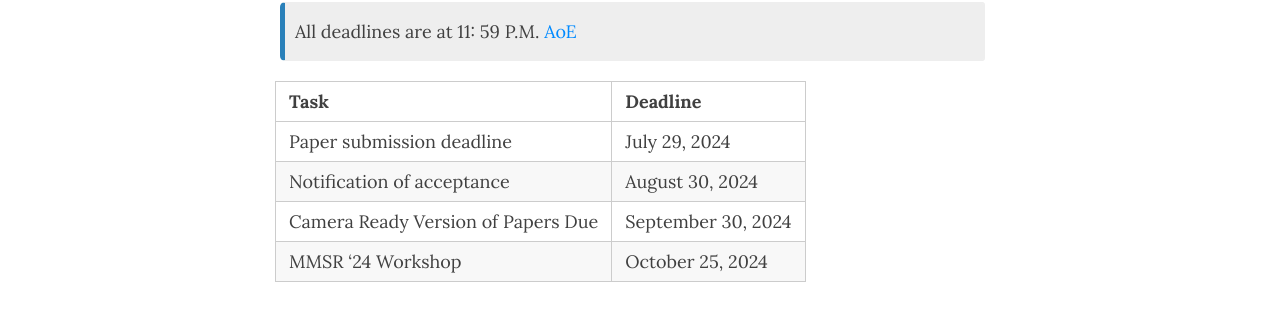
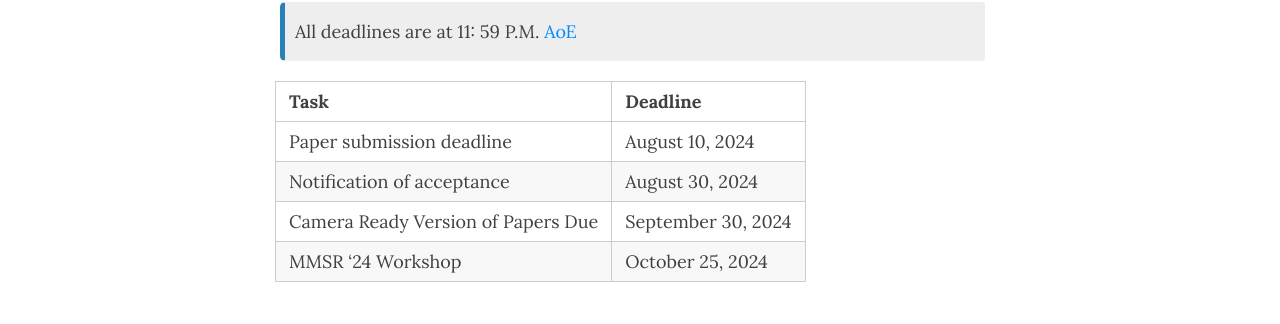
Before and after one commit to cikm-mmsr/cikm-mmsr.github.io, a Jekyll site: the page built from index.md, in a window 1280 px wide and 900 px high, scrolled down 735 px. Shown: the part 337-661 px from the top of the window. Built offline with Jekyll 4.4.1, drawn with Linux system fonts in a browser that asks for light colours.

Commit message:
Changed deadline

```diff
--- a/index.md
+++ b/index.md
@@ -27,7 +27,7 @@ All deadlines are at 11: 59 P.M. [AoE](https://www.worldtimeserver.com/time-zone
 
 | Task                                    | Deadline              |
 | --------------------------------------- | --------------------- |
-| Paper submission deadline               | July 29, 2024         |
+| Paper submission deadline               | August 10, 2024         |
 | Notification of acceptance              | August 30, 2024       |
 | Camera Ready Version of Papers Due      | September 30, 2024    |
 | MMSR '24 Workshop                       |  October 25, 2024     |
```
